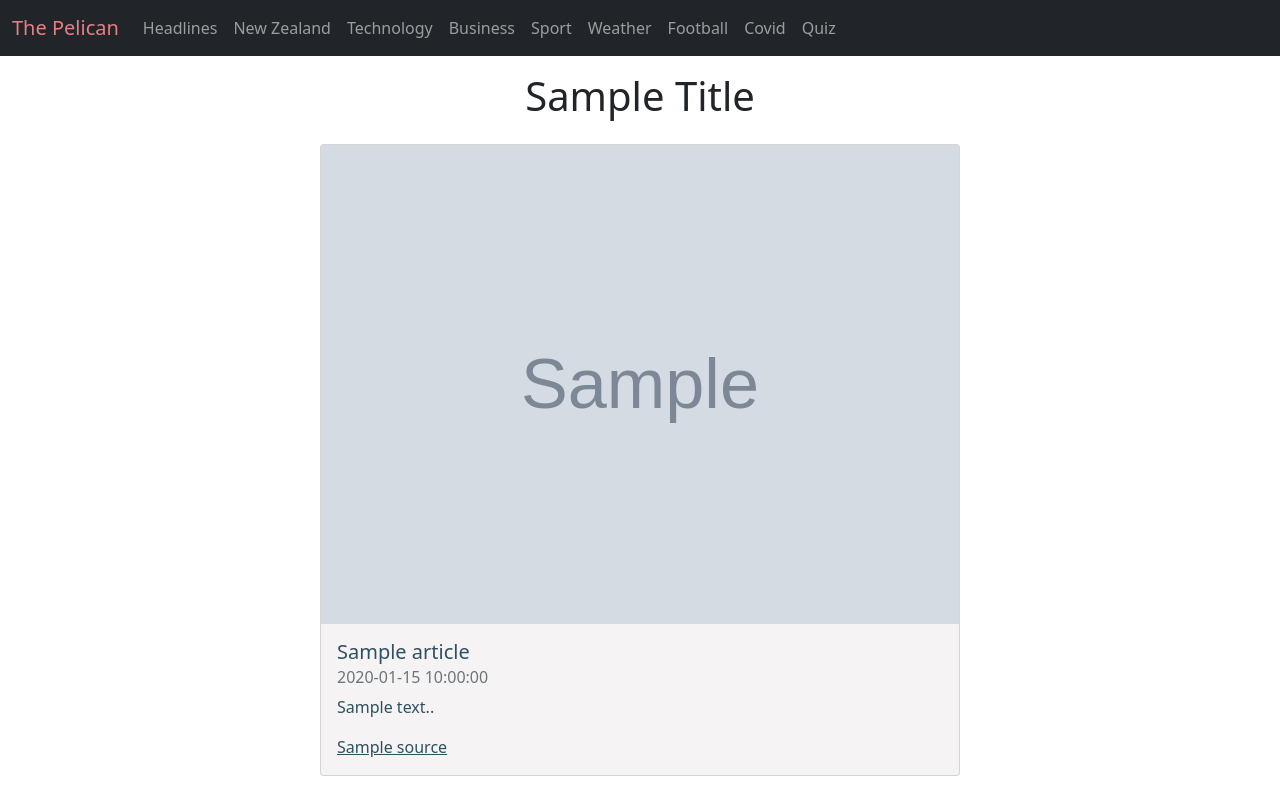
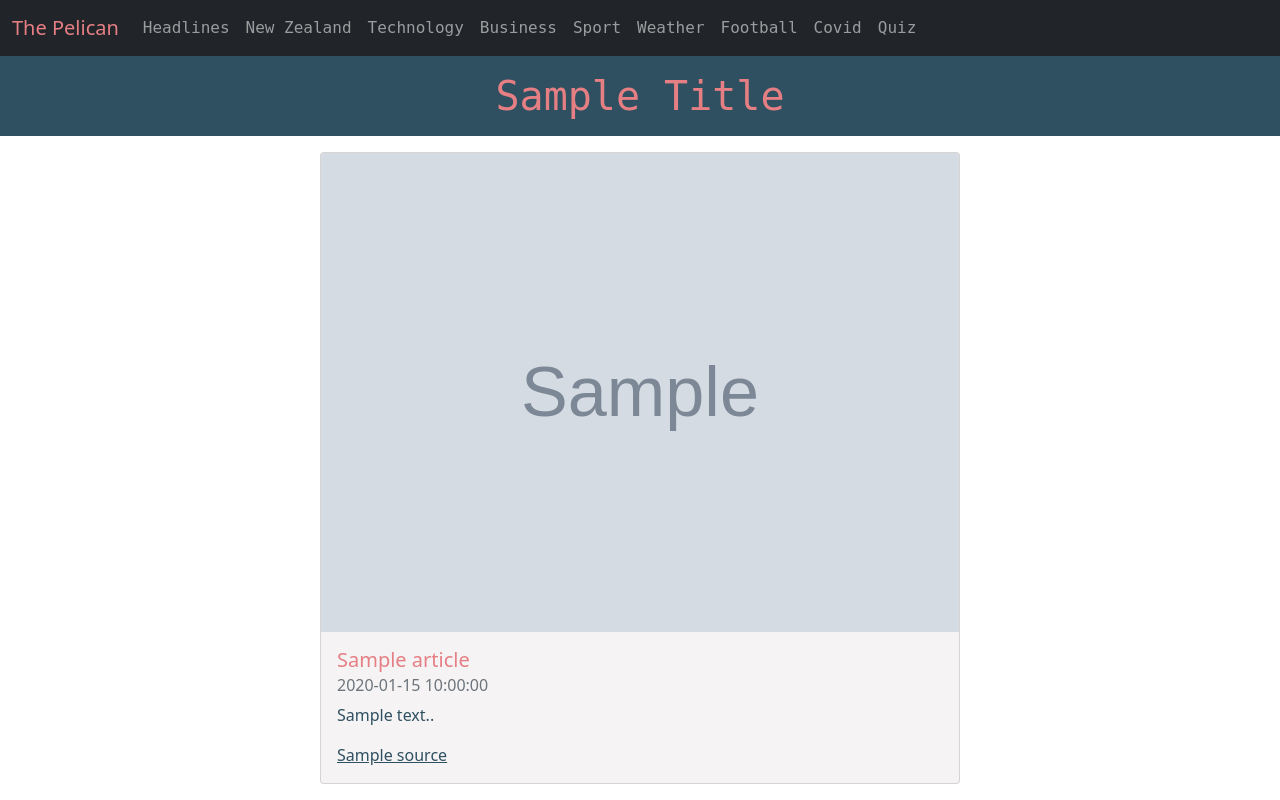
Before and after one commit to OPelham/news_site, a Flask app: template templates/news.html in a window 1280 px wide. Run offline with Flask 2, Linux system fonts and the light colour scheme; the template is opened without the code that fills it: most values are stand-ins (such as "Sample title", 1, 10 or a date in 2020); grey boxes marked "Sample" are stand-in pictures.

Commit message:
restyling news html

```diff
--- a/app.py
+++ b/app.py
@@ -2,14 +2,14 @@ from flask import Flask, render_template, redirect
 import requests
 # from pytz import timezone
 # from datetime import datetime
-import os
-# import hidden_space
+# import os
+import hidden_space
 
 # use hidden space when testing on local and environment variables when using heroku
-# WEATHER_API_KEY = hidden_space.WEATHER_API_KEY
-# NEWS_API_KEY = hidden_space.NEWS_API_KEY
-WEATHER_API_KEY = os.environ.get("WEATHER_KEY")
-NEWS_API_KEY = os.environ.get("NEWS_KEY")
+WEATHER_API_KEY = hidden_space.WEATHER_API_KEY
+NEWS_API_KEY = hidden_space.NEWS_API_KEY
+# WEATHER_API_KEY = os.environ.get("WEATHER_KEY")
+# NEWS_API_KEY = os.environ.get("NEWS_KEY")
 
 app = Flask(__name__)
 
--- a/templates/base.html
+++ b/templates/base.html
@@ -17,7 +17,7 @@
         <button class="navbar-toggler" type="button" data-bs-toggle="collapse" data-bs-target="#navbarNavAltMarkup" aria-controls="navbarNavAltMarkup" aria-expanded="false" aria-label="Toggle navigation">
             <span class="navbar-toggler-icon"></span>
         </button>
-        <div class="collapse navbar-collapse" id="navbarNavAltMarkup">
+        <div class="collapse navbar-collapse" id="navbarNavAltMarkup" style="font-family: monospace">
             <div class="navbar-nav">
             <a class="nav-link" href="/news/">Headlines</a>
             <a class="nav-link" href="/newzealand/">New Zealand</a>
--- a/templates/news.html
+++ b/templates/news.html
@@ -6,8 +6,10 @@
 
 {% block body %}
 
-    <div class="container">
-        <h1 style="margin-top: 3.5rem; padding: 1rem; text-align: center">{{ title.title() }}</h1>
+    <div class="container" style="height: 3.5rem"></div>
+
+    <div >
+        <h1 style="padding: 1rem; text-align: center; background-color: #2F5061; color: #E57F84; font-family: monospace; margin-bottom: 1rem">{{ title.title() }}</h1>
     </div>
 
 
@@ -18,13 +20,13 @@
               <img src="{{ article.get('urlToImage') }}" class="card-img-top" alt="Article Image" style="padding-top: 0rem">
               {% endif %}
               <div class="card-body">
-                <h5 class="article title">{{ article.get("title") }}</h5>
-                  {% if article.get("publishedAt") != None %}
-                    <h6 class="card-subtitle mb-2 text-muted">{{ article.get("publishedAt") }}</h6>
-                  {% endif %}
-                  {% if article.get("description") != None %}
-                    <p class="card-text">{{ article.get("description") }}.</p>
-                  {% endif %}
+                <h5 class="article title" style="color: #E57F84">{{ article.get("title") }}</h5>
+                {% if article.get("publishedAt") != None %}
+                <h6 class="card-subtitle mb-2 text-muted" style="color: #2F5061">{{ article.get("publishedAt") }}</h6>
+                {% endif %}
+                {% if article.get("description") != None %}
+                <p class="card-text" style="color: #2F5061">{{ article.get("description") }}.</p>
+                {% endif %}
                 <a href="{{ article.get('url') }}" class="card-link" style=" color: #2F5061">{{ article.get('source').get('name') }} </a>
               </div>
             </div>
```
